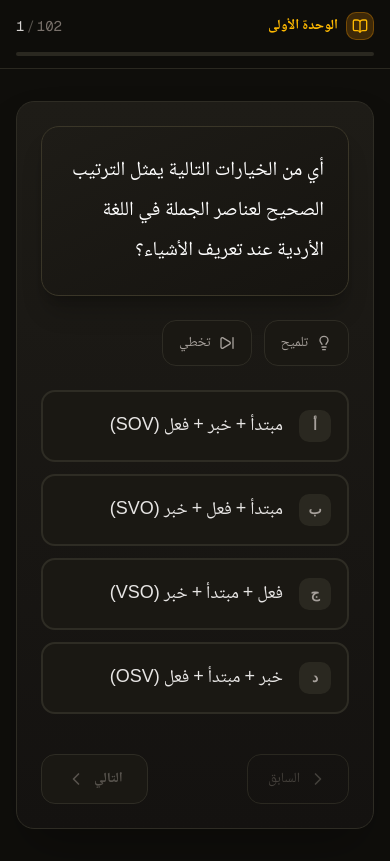
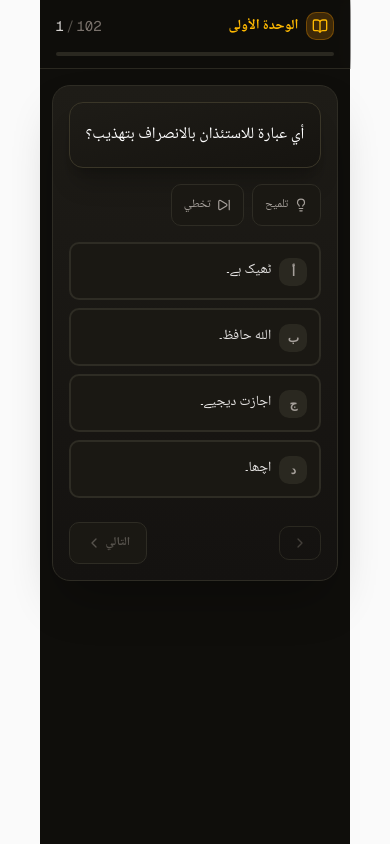
Before and after one commit to langisor/unit-quizzer, a Next.js app: page / in a window 390 px wide. Built offline with nearby package versions, Linux system fonts and the light colour scheme; a web font is replaced by a local one.

Commit message:
update....

```diff
--- a/src/components/quiz/quiz-question.tsx
+++ b/src/components/quiz/quiz-question.tsx
@@ -71,27 +71,27 @@ export default function QuizQuestionCard({
     state.selectedIndex !== null ? question.answerOptions[state.selectedIndex] : null;
 
   return (
-    <div className="space-y-6" dir="rtl">
+    <div className="space-y-4 sm:space-y-6" dir="rtl">
       {/* Question card */}
       <motion.div
         initial={{ opacity: 0, y: -10 }}
         animate={{ opacity: 1, y: 0 }}
         transition={{ duration: 0.4, ease: [0.22, 1, 0.36, 1] }}
-        className="bg-linear-to-br from-[#1e1c17] to-[#161410] border border-[#3a3628] rounded-2xl p-6 shadow-xl shadow-black/20"
+        className="bg-gradient-to-br from-[#1e1c17] to-[#161410] border border-[#3a3628] rounded-xl sm:rounded-2xl p-4 sm:p-6 shadow-xl shadow-black/20"
       >
-        <p className="font-arabic text-white text-xl leading-relaxed">
+        <p className="font-arabic text-white text-base sm:text-xl leading-relaxed">
           {decode(question.question)}
         </p>
       </motion.div>
 
       {/* Actions row: Hint + Skip */}
-      <div className="flex items-center gap-3">
+      <div className="flex flex-wrap items-center gap-2 sm:gap-3">
         {/* Hint button */}
         {question.hint && (
           <motion.button
             onClick={onToggleHint}
             className={cn(
-              "flex items-center gap-2 text-sm px-4 py-2 rounded-xl border transition-all duration-300",
+              "flex items-center gap-1.5 sm:gap-2 text-xs sm:text-sm px-3 sm:px-4 py-2 rounded-lg sm:rounded-xl border transition-all duration-300",
               state.hintShown
                 ? "bg-amber-500/15 border-amber-500/40 text-amber-400"
                 : "bg-[#1a1813] border-[#2e2c24] text-stone-400 hover:text-amber-400 hover:border-amber-500/30"
@@ -99,9 +99,9 @@ export default function QuizQuestionCard({
             whileHover={{ scale: 1.02 }}
             whileTap={{ scale: 0.98 }}
           >
-            <Lightbulb className="w-4 h-4" />
+            <Lightbulb className="w-3.5 h-3.5 sm:w-4 sm:h-4" />
             <span className="font-arabic">
-              {state.hintShown ? "إخفاء التلميح" : "تلميح"}
+              {state.hintShown ? "إخفاء" : "تلميح"}
             </span>
           </motion.button>
         )}
@@ -111,7 +111,7 @@ export default function QuizQuestionCard({
           onClick={onSkip}
           disabled={state.revealed}
           className={cn(
-            "flex items-center gap-2 text-sm px-4 py-2 rounded-xl border transition-all duration-300",
+            "flex items-center gap-1.5 sm:gap-2 text-xs sm:text-sm px-3 sm:px-4 py-2 rounded-lg sm:rounded-xl border transition-all duration-300",
             state.revealed
               ? "bg-[#1a1813]/50 border-[#2e2c24]/50 text-stone-700 cursor-not-allowed"
               : "bg-[#1a1813] border-[#2e2c24] text-stone-400 hover:text-blue-400 hover:border-blue-500/30"
@@ -119,7 +119,7 @@ export default function QuizQuestionCard({
           whileHover={!state.revealed ? { scale: 1.02 } : {}}
           whileTap={!state.revealed ? { scale: 0.98 } : {}}
         >
-          <SkipForward className="w-4 h-4" />
+          <SkipForward className="w-3.5 h-3.5 sm:w-4 sm:h-4" />
           <span className="font-arabic">تخطي</span>
         </motion.button>
       </div>
@@ -134,8 +134,8 @@ export default function QuizQuestionCard({
             transition={{ duration: 0.3, ease: "easeOut" }}
             className="overflow-hidden"
           >
-            <div className="px-4 py-3 bg-amber-500/10 border border-amber-500/25 rounded-xl">
-              <p className="font-arabic text-amber-300/90 text-sm leading-relaxed">
+            <div className="px-3 sm:px-4 py-2.5 sm:py-3 bg-amber-500/10 border border-amber-500/25 rounded-lg sm:rounded-xl">
+              <p className="font-arabic text-amber-300/90 text-xs sm:text-sm leading-relaxed">
                 {decode(question.hint)}
               </p>
             </div>
@@ -144,7 +144,7 @@ export default function QuizQuestionCard({
       </AnimatePresence>
 
       {/* Answer options */}
-      <div className="space-y-3">
+      <div className="space-y-2 sm:space-y-3">
         {question.answerOptions.map((option, index) => {
           const isSelected = state.selectedIndex === index;
           const isCorrect = option.isCorrect;
@@ -192,7 +192,7 @@ export default function QuizQuestionCard({
               onClick={() => onSelect(index)}
               disabled={showResult}
               className={cn(
-                "w-full text-right flex items-start gap-4 p-4 rounded-xl border-2 transition-all duration-300",
+                "w-full text-right flex items-start gap-2 sm:gap-3 p-3 sm:p-4 rounded-lg sm:rounded-xl border-2 transition-all duration-300",
                 cardBg,
                 cardBorder,
                 !showResult && "hover:border-amber-500/40 hover:bg-[#201e18] cursor-pointer",
@@ -205,7 +205,7 @@ export default function QuizQuestionCard({
               {/* Label badge */}
               <motion.span
                 className={cn(
-                  "shrink-0 w-8 h-8 rounded-lg flex items-center justify-center text-sm font-bold mt-0.5 transition-colors",
+                  "shrink-0 w-7 h-7 sm:w-8 sm:h-8 rounded-lg flex items-center justify-center text-xs sm:text-sm font-bold mt-0.5 transition-colors",
                   labelBg,
                   labelText
                 )}
@@ -217,7 +217,7 @@ export default function QuizQuestionCard({
 
               {/* Text */}
               <div className="flex-1 min-w-0">
-                <p className={cn("font-arabic leading-relaxed text-lg", textColor)}>
+                <p className={cn("font-arabic leading-relaxed text-sm sm:text-base sm:text-lg", textColor)}>
                   {decode(option.text)}
                 </p>
 
@@ -231,13 +231,13 @@ export default function QuizQuestionCard({
                       exit="hidden"
                       className="overflow-hidden"
                     >
-                      <div className="mt-3 flex items-start gap-2">
+                      <div className="mt-2 sm:mt-3 flex items-start gap-1.5 sm:gap-2">
                         {isCorrect ? (
-                          <CheckCircle2 className="w-5 h-5 text-emerald-400 shrink-0 mt-0.5" />
+                          <CheckCircle2 className="w-4 h-4 sm:w-5 sm:h-5 text-emerald-400 shrink-0 mt-0.5" />
                         ) : (
-                          <XCircle className="w-5 h-5 text-red-400 shrink-0 mt-0.5" />
+                          <XCircle className="w-4 h-4 sm:w-5 sm:h-5 text-red-400 shrink-0 mt-0.5" />
                         )}
-                        <p className={cn("font-arabic text-sm leading-relaxed", rationaleColor)}>
+                        <p className={cn("font-arabic text-xs sm:text-sm leading-relaxed", rationaleColor)}>
                           {decode(option.rationale)}
                         </p>
                       </div>
@@ -255,9 +255,9 @@ export default function QuizQuestionCard({
                     transition={{ type: "spring", stiffness: 500, damping: 30 }}
                   >
                     {isCorrect ? (
-                      <CheckCircle2 className="w-6 h-6 text-emerald-400" />
+                      <CheckCircle2 className="w-5 h-5 sm:w-6 sm:h-6 text-emerald-400" />
                     ) : (
-                      <XCircle className="w-6 h-6 text-red-400" />
+                      <XCircle className="w-5 h-5 sm:w-6 sm:h-6 text-red-400" />
                     )}
                   </motion.div>
                 )}
@@ -276,7 +276,7 @@ export default function QuizQuestionCard({
             exit={{ opacity: 0, y: -10, scale: 0.95 }}
             transition={{ duration: 0.3, ease: [0.22, 1, 0.36, 1] }}
             className={cn(
-              "flex items-center justify-center gap-3 px-5 py-4 rounded-xl border-2 text-base font-arabic font-medium",
+              "flex items-center justify-center gap-2 sm:gap-3 px-3 sm:px-5 py-3 sm:py-4 rounded-lg sm:rounded-xl border-2 text-sm sm:text-base font-arabic font-medium",
               selectedOption.isCorrect
                 ? "bg-emerald-950/50 border-emerald-500/40 text-emerald-300"
                 : "bg-red-950/50 border-red-500/40 text-red-300"
@@ -286,18 +286,18 @@ export default function QuizQuestionCard({
               initial={{ scale: 0 }}
               animate={{ scale: 1 }}
               transition={{ delay: 0.1, type: "spring", stiffness: 500 }}
-              className="text-2xl"
+              className="text-xl sm:text-2xl"
             >
               {selectedOption.isCorrect ? "✓" : "✗"}
             </motion.span>
-            <span>{selectedOption.isCorrect ? "إجابة صحيحة! أحسنت" : "ليست الإجابة الصحيحة"}</span>
+            <span className="hidden xs:inline">{selectedOption.isCorrect ? "إجابة صحيحة! أحسنت" : "ليست الإجابة الصحيحة"}</span>
           </motion.div>
         )}
       </AnimatePresence>
 
       {/* Navigation */}
       <motion.div
-        className="flex items-center justify-between pt-4"
+        className="flex items-center justify-between pt-2 sm:pt-4"
         initial={{ opacity: 0 }}
         animate={{ opacity: 1 }}
         transition={{ delay: 0.4 }}
@@ -306,7 +306,7 @@ export default function QuizQuestionCard({
           onClick={onPrev}
           disabled={isFirst}
           className={cn(
-            "flex items-center gap-2 px-5 py-2.5 rounded-xl border text-sm font-arabic transition-all duration-200",
+            "flex items-center gap-1 sm:gap-2 px-3 sm:px-5 py-2 sm:py-2.5 rounded-lg sm:rounded-xl border text-xs sm:text-sm font-arabic transition-all duration-200",
             isFirst
               ? "border-[#2a2820] text-stone-700 cursor-not-allowed"
               : "border-[#2e2c24] text-stone-400 hover:text-white hover:border-[#3e3c32] hover:bg-[#201e18]"
@@ -314,24 +314,24 @@ export default function QuizQuestionCard({
           whileHover={!isFirst ? { scale: 1.05, x: 4 } : {}}
           whileTap={!isFirst ? { scale: 0.95 } : {}}
         >
-          <ChevronRight className="w-5 h-5" />
-          السابق
+          <ChevronRight className="w-4 h-4 sm:w-5 sm:h-5" />
+          <span className="hidden sm:inline">السابق</span>
         </motion.button>
 
         <motion.button
           onClick={onNext}
           disabled={!state.revealed}
           className={cn(
-            "flex items-center gap-2 px-6 py-2.5 rounded-xl text-sm font-arabic font-semibold transition-all duration-300",
+            "flex items-center gap-1 sm:gap-2 px-4 sm:px-6 py-2 sm:py-2.5 rounded-lg sm:rounded-xl text-xs sm:text-sm font-arabic font-semibold transition-all duration-300",
             state.revealed
-              ? "bg-linear-to-r from-amber-500 to-amber-400 text-[#0f0e0b] shadow-lg shadow-amber-500/30 hover:shadow-amber-500/50 hover:from-amber-400 hover:to-amber-300"
+              ? "bg-gradient-to-r from-amber-500 to-amber-400 text-[#0f0e0b] shadow-lg shadow-amber-500/30 hover:shadow-amber-500/50 hover:from-amber-400 hover:to-amber-300"
               : "bg-[#1a1813] border border-[#2e2c24] text-stone-600 cursor-not-allowed"
           )}
           whileHover={state.revealed ? { scale: 1.05 } : {}}
           whileTap={state.revealed ? { scale: 0.95 } : {}}
         >
-          {isLast ? "عرض النتائج" : "التالي"}
-          <ChevronLeft className="w-5 h-5" />
+          {isLast ? "النتائج" : "التالي"}
+          <ChevronLeft className="w-4 h-4 sm:w-5 sm:h-5" />
         </motion.button>
       </motion.div>
     </div>
--- a/src/components/unit-quizzer/unit-quizzer.tsx
+++ b/src/components/unit-quizzer/unit-quizzer.tsx
@@ -1,6 +1,6 @@
 "use client";
 
-import { useState, useCallback, useEffect } from "react";
+import { useState, useCallback, useEffect, useMemo } from "react";
 import { AnimatePresence, motion } from "framer-motion";
 import { QuizQuestion } from "@/types/quiz";
 import QuizHeader from "@/components/quiz/quiz-header";
@@ -18,14 +18,31 @@ export type AnswerState = {
   hintShown: boolean;
 };
 
+function shuffleArray<T>(array: T[]): T[] {
+  const shuffled = [...array];
+  for (let i = shuffled.length - 1; i > 0; i--) {
+    const j = Math.floor(Math.random() * (i + 1));
+    [shuffled[i], shuffled[j]] = [shuffled[j], shuffled[i]];
+  }
+  return shuffled;
+}
+
+function shuffleQuiz(questions: QuizQuestion[]): QuizQuestion[] {
+  return shuffleArray(questions).map((q) => ({
+    ...q,
+    answerOptions: shuffleArray(q.answerOptions),
+  }));
+}
+
 export default function UnitQuizzer({
   quiz,
   unitTitle = "اختبار الوحدة",
 }: UnitQuizzerProps) {
+  const shuffledQuiz = useMemo(() => shuffleQuiz(quiz), [quiz]);
 
   const [currentIndex, setCurrentIndex] = useState(0);
   const [answerStates, setAnswerStates] = useState<AnswerState[]>(
-    quiz.map(() => ({
+    shuffledQuiz.map(() => ({
       selectedIndex: null,
       revealed: false,
       hintShown: false,
@@ -33,7 +50,7 @@ export default function UnitQuizzer({
   );
   const [finished, setFinished] = useState(false);
 
-  const current = quiz[currentIndex];
+  const current = shuffledQuiz[currentIndex];
   const currentState = answerStates[currentIndex];
 
   const totalAnswered = answerStates.filter((s) => s.revealed).length;
@@ -41,7 +58,7 @@ export default function UnitQuizzer({
     (s, i) =>
       s.revealed &&
       s.selectedIndex !== null &&
-      quiz[i].answerOptions[s.selectedIndex].isCorrect,
+      shuffledQuiz[i].answerOptions[s.selectedIndex].isCorrect,
   ).length;
 
   const handleSelect = useCallback(
@@ -69,13 +86,13 @@ export default function UnitQuizzer({
       ),
     );
     setTimeout(() => {
-      if (currentIndex < quiz.length - 1) {
+      if (currentIndex < shuffledQuiz.length - 1) {
         setCurrentIndex((i) => i + 1);
       } else {
         setFinished(true);
       }
     }, 500);
-  }, [currentIndex, currentState.revealed, current, quiz.length]);
+  }, [currentIndex, currentState.revealed, current, shuffledQuiz.length]);
 
   const handleToggleHint = useCallback(() => {
     setAnswerStates((prev) =>
@@ -86,12 +103,12 @@ export default function UnitQuizzer({
   }, [currentIndex]);
 
   const handleNext = useCallback(() => {
-    if (currentIndex < quiz.length - 1) {
+    if (currentIndex < shuffledQuiz.length - 1) {
       setCurrentIndex((i) => i + 1);
     } else {
       setFinished(true);
     }
-  }, [currentIndex, quiz.length]);
+  }, [currentIndex, shuffledQuiz.length]);
 
   const handlePrev = useCallback(() => {
     if (currentIndex > 0) setCurrentIndex((i) => i - 1);
@@ -100,14 +117,14 @@ export default function UnitQuizzer({
   const handleRestart = useCallback(() => {
     setCurrentIndex(0);
     setAnswerStates(
-      quiz.map(() => ({
+      shuffledQuiz.map(() => ({
         selectedIndex: null,
         revealed: false,
         hintShown: false,
       })),
     );
     setFinished(false);
-  }, [quiz]);
+  }, [shuffledQuiz]);
 
   useEffect(() => {
     const handleKeyDown = (e: KeyboardEvent) => {
@@ -122,12 +139,12 @@ export default function UnitQuizzer({
   if (finished) {
     return (
       <QuizResults
-        total={quiz.length}
+        total={shuffledQuiz.length}
         correct={totalCorrect}
         onRestart={handleRestart}
         unitTitle={unitTitle}
         answerStates={answerStates}
-        quiz={quiz}
+        quiz={shuffledQuiz}
         onReviewQuestion={(i) => {
           setCurrentIndex(i);
           setFinished(false);
@@ -140,13 +157,13 @@ export default function UnitQuizzer({
     <div className="min-h-screen bg-[#0f0e0b] flex flex-col">
       <QuizHeader
         currentIndex={currentIndex}
-        total={quiz.length}
+        total={shuffledQuiz.length}
         unitTitle={unitTitle}
         correctSoFar={totalCorrect}
         answeredSoFar={totalAnswered}
       />
 
-      <div className="flex-1 flex items-start justify-center px-4 py-8">
+      <div className="flex-1 flex items-start justify-center px-3 sm:px-4 py-4 sm:py-8">
         <div className="w-full max-w-2xl">
           <AnimatePresence mode="wait">
             <motion.div
@@ -156,7 +173,7 @@ export default function UnitQuizzer({
               exit={{ opacity: 0, x: -50 }}
               transition={{ duration: 0.3, ease: [0.22, 1, 0.36, 1] }}
             >
-              <div className="bg-linear-to-b from-[#1e1c17] to-[#141210] border border-[#2e2c24] rounded-2xl p-6 shadow-2xl shadow-black/30">
+              <div className="bg-gradient-to-b from-[#1e1c17] to-[#141210] border border-[#2e2c24] rounded-2xl p-4 sm:p-6 shadow-2xl shadow-black/30">
                 <QuizQuestionCard
                   question={current}
                   state={currentState}
@@ -167,7 +184,7 @@ export default function UnitQuizzer({
                   onNext={handleNext}
                   onPrev={handlePrev}
                   isFirst={currentIndex === 0}
-                  isLast={currentIndex === quiz.length - 1}
+                  isLast={currentIndex === shuffledQuiz.length - 1}
                 />
               </div>
             </motion.div>
```
